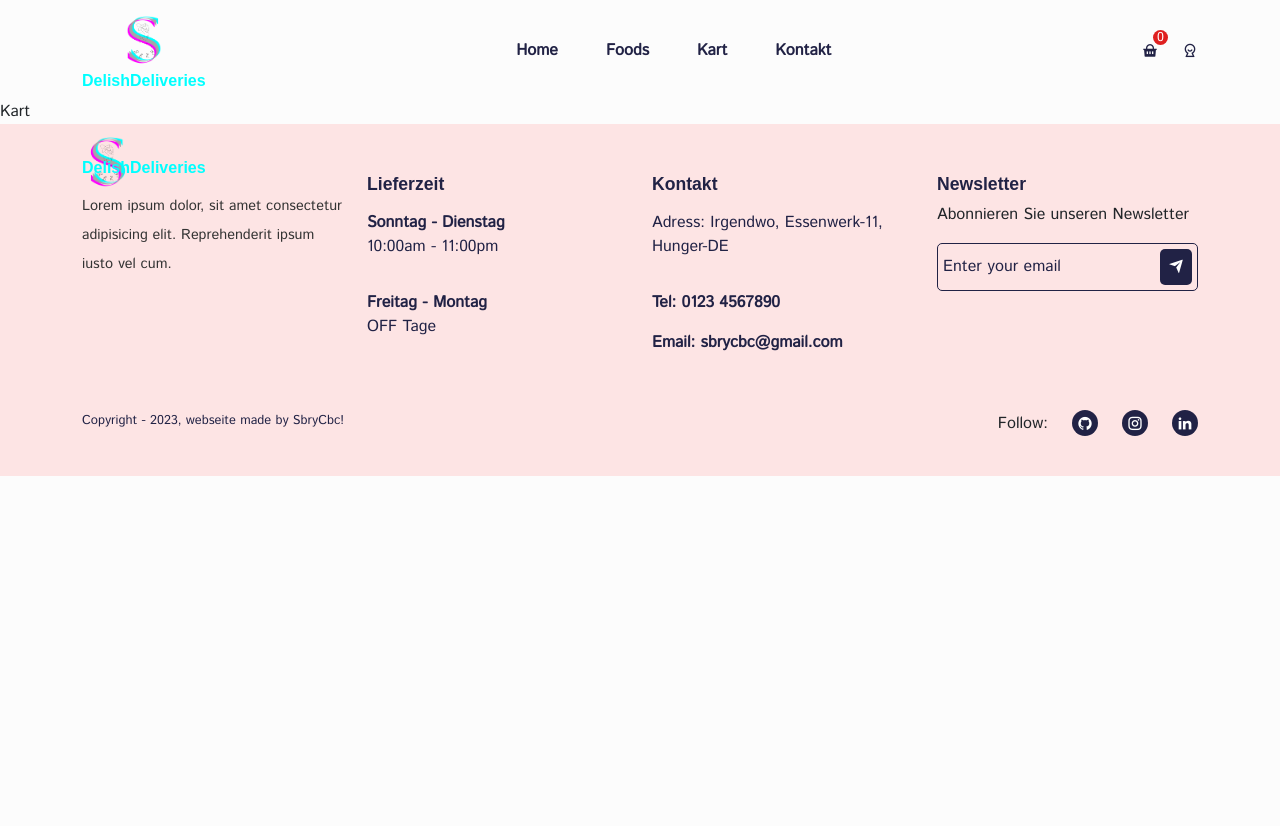
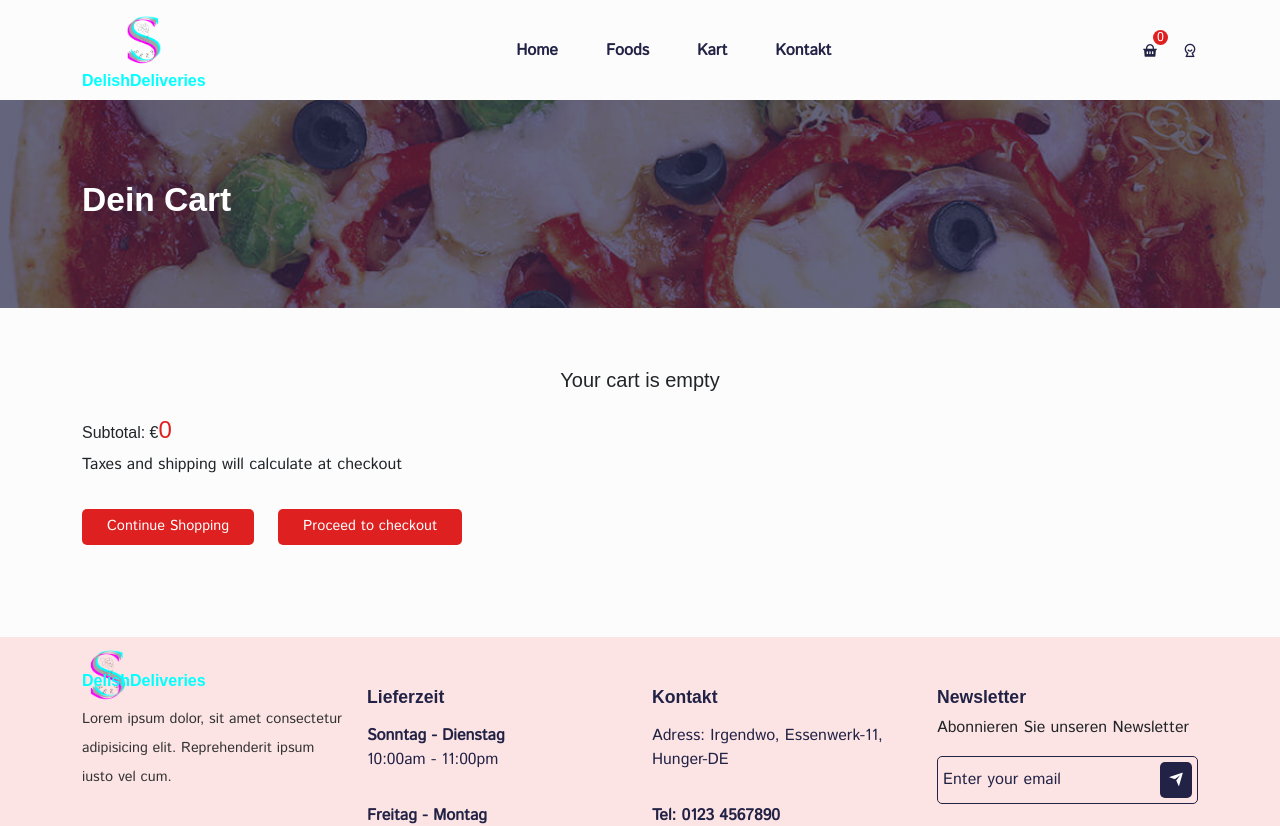
Before and after one commit to sbrycbc/delish-deliveries, a React (Create React App) app: page /cart in a window 1280 px wide. Shown: the top 826 px of the page. Before the commit the page ends 800 px from the top, so only its background shows below. Built offline with nearby package versions, Linux system fonts and the light colour scheme; a web font is replaced by a local one.

Commit message:
added Cart page with style. updated Cart functions with state..

```diff
--- a/src/pages/AllFoods.jsx
+++ b/src/pages/AllFoods.jsx
@@ -66,7 +66,7 @@
           </Col>
           {displayPage
           .map((item) => (
-            <Col lg="3" md="4" sm="6" xs="6" key={item.id}
+            <Col lg="3" md="4" sm="6" xs="12" key={item.id}
             className='mb-4'>
               <ProductCard item={item} />
             </Col>
--- a/src/pages/Cart.jsx
+++ b/src/pages/Cart.jsx
@@ -1,9 +1,94 @@
 import React from 'react';
 
+import CommonSection from "../components/Ul/common-section/CommonSection"
+import Helmet from "../components/Helmet/Helmet"
+import "../styles/cart-page.css"
+
+import  {useSelector, useDispatch} from "react-redux"
+import {Container, Row, Col} from "reactstrap"
+
+import {cartActions} from "../store/shopping-cart/cartSlice"
+
+import { Link } from 'react-router-dom';
+
 const Cart = () => {
+
+  const cartItems = useSelector(state=>state.cart.cartItems)
+  const totalAmount = useSelector(state=>state.cart.totalAmount)
+
   return (
-    <div>Kart</div>
+    <Helmet title="Cart">
+      <CommonSection title="Dein Cart"/>
+      <section>
+        <Container>
+          <Row>
+            <Col lg="12">
+              {
+                cartItems.length === 0 ?
+                <h5 className="text-center">Your cart is empty</h5>
+                :
+                <table className="table table-bordered">
+                <thead>
+                  <tr>
+                    <th>Image</th>
+                    <th>Product Title</th>
+                    <th>Price</th>
+                    <th>Quantity</th>
+                    <th>Delete</th>
+
+                  </tr>
+                </thead>
+                <tbody>
+                  {
+                    cartItems.map(item => <Tr item={item} key={item.id}/>)
+                  }
+
+                </tbody>
+              </table>
+              }
+
+              <div className="mt-4">
+                <h6>Subtotal: €<span className='cart_subtotal'>{totalAmount}</span></h6>
+                <p>Taxes and shipping will calculate at checkout</p>
+                <div className="cart_page-btn">
+                  <button className="addToCart_btn me-4">
+                    <Link to="/foods">Continue Shopping</Link>
+
+                  </button>
+                  <button className="addToCart_btn">
+                    <Link to="/checkout">Proceed to checkout</Link>
+
+                  </button>
+                </div>
+              </div>
+
+            </Col>
+          </Row>
+        </Container>
+      </section>
+    </Helmet>
   )
 }
 
+const Tr = props => {
+
+  const {id, image01, title, price, quantity} = props.item
+  const dispatch = useDispatch()
+
+  const deleteItem = () => {
+    dispatch(cartActions.deleteItem(id))
+  }
+  return <tr>
+    <td className="text-center cart_img-box">
+      <img src={image01} alt=""/>
+    </td>
+    <td className="text-center">{title}</td>
+    <td className='text-center'>€{price}</td>
+    <td className='text-center'>{quantity}x</td>
+    <td className="text-center cart_item-del">
+      <i className="ri-delete-bin-line" onClick={deleteItem}></i>
+    </td>
+  </tr>
+}
+
 export default Cart;
--- a/src/store/shopping-cart/cartSlice.js
+++ b/src/store/shopping-cart/cartSlice.js
@@ -26,7 +26,7 @@
                     totalPrice: newItem.price,
                   });
 
-            }else{
+            } else{
                 existingItem.quantity++
                 existingItem.totalPrice = Number(existingItem.totalPrice)
                 + Number(newItem.price)
@@ -34,8 +34,9 @@
 
             state.totalAmount = state.cartItems.reduce((total,item)=> (
                 total + Number(item.price) * Number(item.quantity)
-            ))
+            ),0)
         },
+
         removeItem(state, action) {
             const id = action.payload;
             const existingItem = state.cartItems.find((item) => item.id === id);
--- /dev/null
+++ b/src/styles/cart-page.css
@@ -0,0 +1,47 @@
+th {
+    text-align: center;
+  }
+
+  .cart_img-box {
+    width: 80px;
+  }
+
+  .cart_img-box img {
+    width: 100%;
+  }
+
+  .cart_item-del i {
+    cursor: pointer;
+  }
+
+  .cart_page-btn {
+    display: flex;
+    flex-wrap: nowrap;
+    margin: 2rem 0;
+  }
+
+  .cart_page-btn button a:hover {
+    background: rgba(85, 43, 85, 0.133);
+    color: #fff;
+  }
+
+  .cart_subtotal {
+    color: #df2020;
+    font-size: 1.5rem;
+  }
+
+  .addToCart_btn {
+    border: none;
+    padding: 7px 25px;
+    background: #df2020;
+    color: #fff;
+    border-radius: 5px;
+    font-size: 0.9rem;
+  }
+
+  @media only screen and (max-width: 768px) {
+    th,
+    td {
+      font-size: 0.8rem;
+    }
+  }
--- a/src/styles/product-card.css
+++ b/src/styles/product-card.css
@@ -26,17 +26,17 @@
 
 .product_preis {
   font-weight: 600;
-  font-size: 1.2rem;
+  font-size: 1rem;
   color: #df2020;
 }
 
 .addToCard_btn {
   border: none;
-  padding: 7px 25px;
+  padding: 5px 20px;
   background: #df2020;
   color: #fff;
   border-radius: 5px;
-  font-size: 0.9rem;
+  font-size: 0.8rem;
 }
 
 @media only screen and (max-width: 992px){
```
